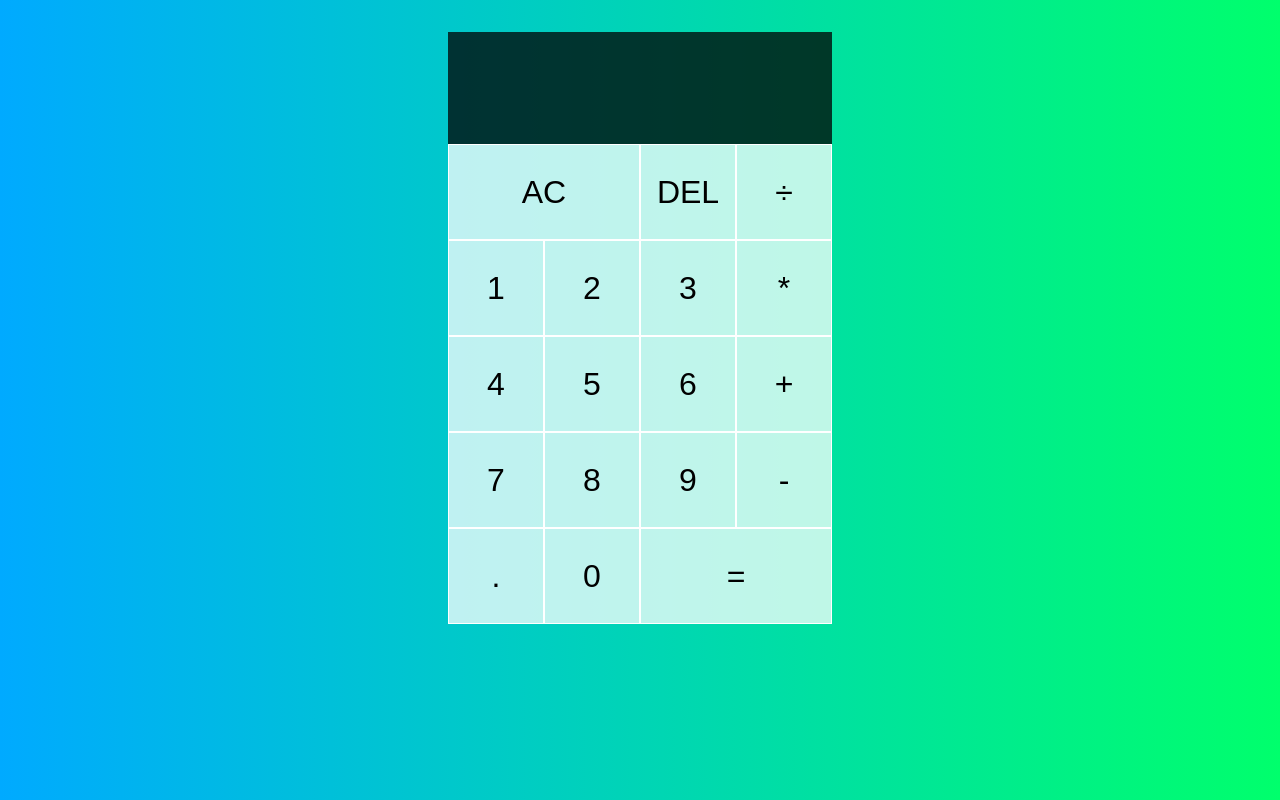
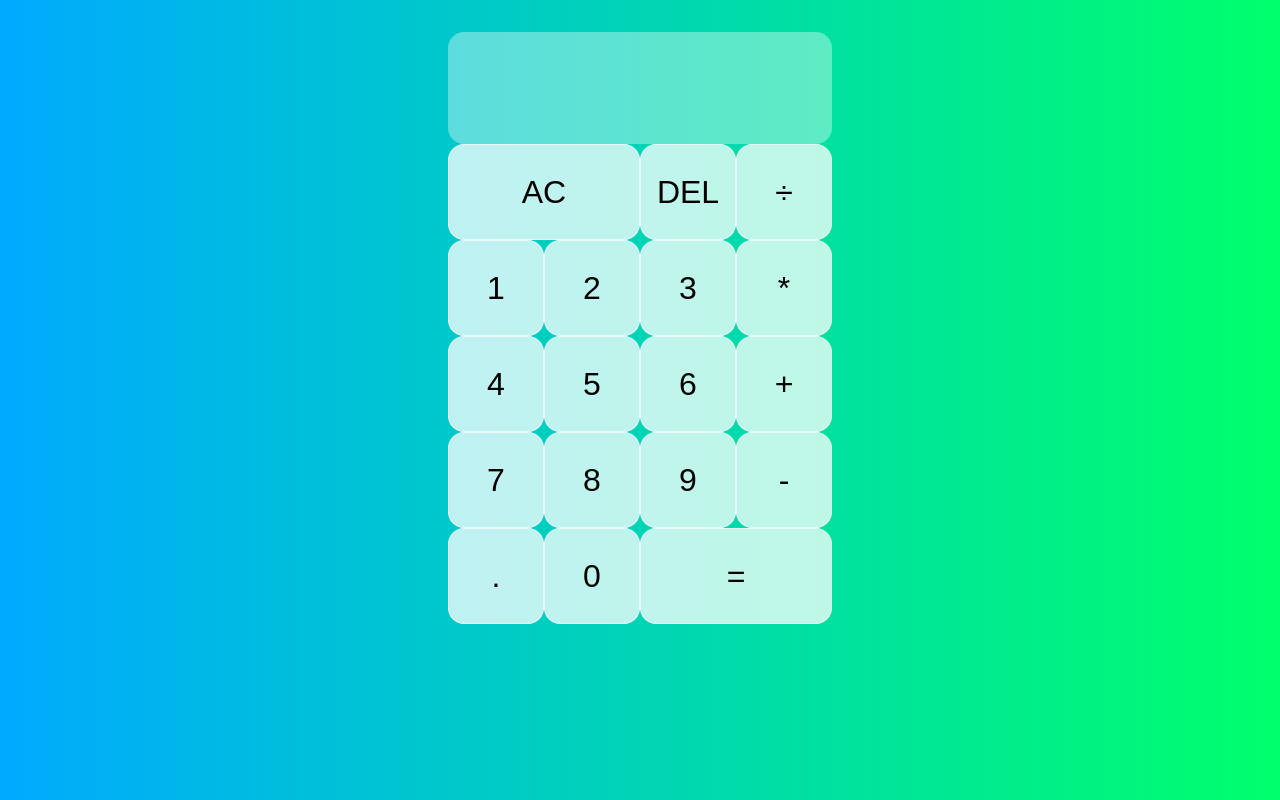
Before and after one commit to Kingsings01/My_react_calculator, a React (Create React App) app: page / in a window 1280 px wide. Built offline with nearby package versions, Linux system fonts and the light colour scheme.

Commit message:
My React Calculator

```diff
--- a/src/index.css
+++ b/src/index.css
@@ -18,24 +18,27 @@ body {
 .calculator-grid > button {
     cursor: pointer;
     font-size: 2rem;
-    border: 1px solid white;
+    border: 1px solid rgba(255, 255, 255, 0.678);
+    border-radius: 1rem;
     outline: none;
     background-color: rgba(255, 255, 255, .75);
 }
 
 .calculator-grid > button:hover,
 .calculator-grid > button:focus {
-    background-color: rgba(255, 255, 255, .9);
+    background-color: rgba(255, 255, 255, 0.479);
+    border: none;
 }
-
 
 .span-two {
     grid-column: span 2;
+    border: none;
 }
 
 .output{
     grid-column: 1 / -1;
-    background-color: rgba(0, 0, 0, .75);
+    background-color: rgba(255, 255, 255, 0.363);
+    border-radius: 1rem;
     display: flex;
     flex-direction: column;
     align-items: flex-end;
@@ -46,11 +49,11 @@ body {
 }
 
 .output .previous-operand {
-    color: rgba(255, 255, 255, .75);
+    color: rgba(61, 16, 16, 0.658);
     font-size: 1.5rem;
 }
 
 .output .current-operand {
-    color: white;
+    color: black;
     font-size: 2.5rem;
 }
```
Also changed, not shown: 1 other file (tests, documents, lock files or other folders).
